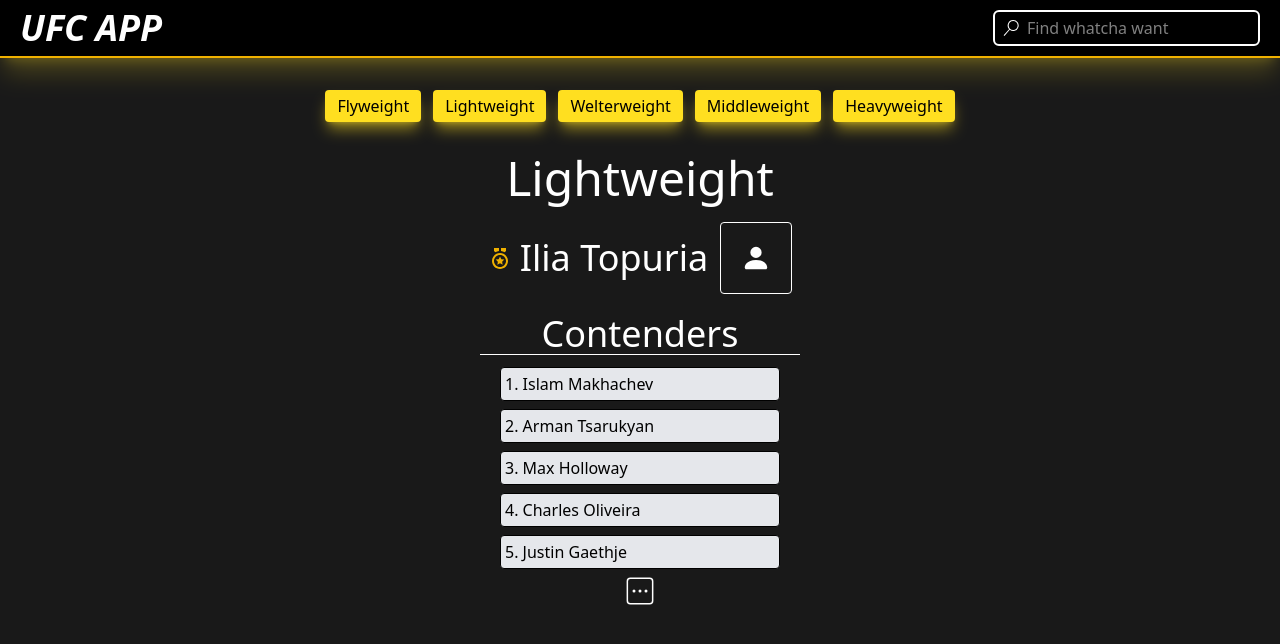
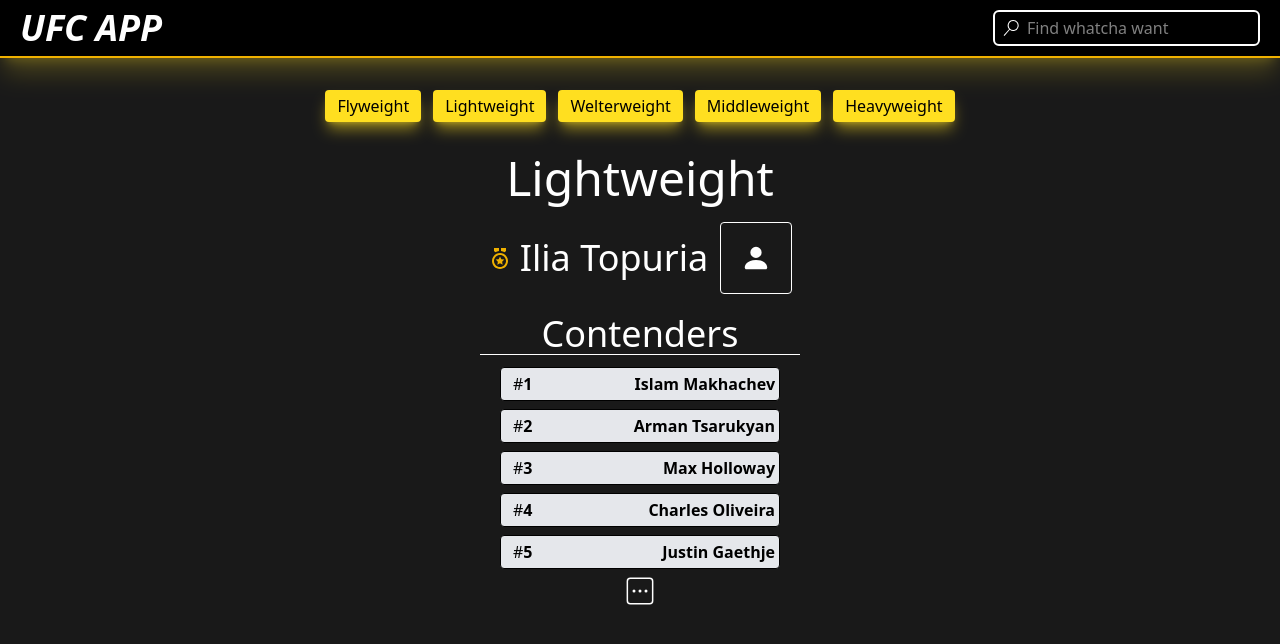
Before and after one commit to danrok19/Ufc-app, a React (Vite) app in the folder ufc-app-frontend/: page / in a window 1280 px wide. Shown: the top 644 px of the page. Built offline with nearby package versions, Linux system fonts and the light colour scheme; no server answers.

Commit message:
adding row for ranking and fixing searchDetails first/last name

```diff
--- a/ufc-app-frontend/src/api/queries/searchDetails.ts
+++ b/ufc-app-frontend/src/api/queries/searchDetails.ts
@@ -15,7 +15,7 @@
     //     };
 
     //     const response = await axios.get<SearchResult>(
-    //         `https://ufc-fighters.p.rapidapi.com/fighters/data?first_name=${last}&last_name=${first}`,
+    //         `https://ufc-fighters.p.rapidapi.com/fighters/data?first_name=${first}&last_name=${last}`,
     //         options
     //     )
 
--- /dev/null
+++ b/ufc-app-frontend/src/components/RowFighter.tsx
@@ -0,0 +1,21 @@
+import React from 'react'
+import { useNavigate } from 'react-router-dom'
+
+export default function RowFighter({fighter, index}:{fighter: string, index: number}) {
+
+    const navigate = useNavigate()
+    const [first_name, last_name] = fighter.split(" ")
+    const handleClick = () => {
+        navigate(`details?first_name=${first_name}&last_name=${last_name}`)
+    }
+
+    return (
+        <div
+            onClick={handleClick}
+            className=" flex border text-black mx-5 my-1 rounded p-1 bg-gray-200 cursor-pointer transition duration-200 hover:scale-110">
+            <span className='w-20 px-2 flex items-center'>
+                #<p className='font-semibold'>{index + 1}</p>
+            </span> <p className='w-80 text-right font-bold'>{fighter}</p>
+        </div>
+    )
+}
--- a/ufc-app-frontend/src/pages/HomePage.tsx
+++ b/ufc-app-frontend/src/pages/HomePage.tsx
@@ -6,6 +6,7 @@
 import { BsFillPersonFill } from "react-icons/bs";
 import { CiSquareMore } from "react-icons/ci";
 import { IoIosArrowUp } from "react-icons/io";
+import RowFighter from "../components/RowFighter";
 
 
 interface ClassWeightNav{
@@ -48,11 +49,7 @@
 
     const content = Object.values(contenders).map((fighter: string, index: number) =>{
         if (index + 1 <= countDisplay) {
-            return <div
-                key={fighter}
-                className="border text-black mx-5 my-1 rounded p-1 bg-gray-200 cursor-pointer transition duration-200 hover:scale-110">
-                {index + 1}. {fighter}
-            </div>
+            return <RowFighter key={fighter} fighter={fighter} index={index}/>
         }
         else {
             return null;
--- a/ufc-app-frontend/src/pages/SearchPage.tsx
+++ b/ufc-app-frontend/src/pages/SearchPage.tsx
@@ -28,7 +28,7 @@
                 </div>
                 </div>
                 <div className="flex-1 flex justify-center items-center border-t sm:border-0 mx-30 sm:mx-0 py-5 sm:py-0">
-                    <Link to={`/details?first_name=${fighter.last_name}&last_name=${fighter.first_name}`}
+                    <Link to={`/details?first_name=${fighter.first_name}&last_name=${fighter.last_name}`}
                     className="bg-[#191919] text-white rounded px-3 py-2 flex justify-center items-center gap-2 transition duration-200 ease-in-out hover:bg-gray-200 hover:text-black hover:cursor-pointer"
                     >
                         View Details
```
